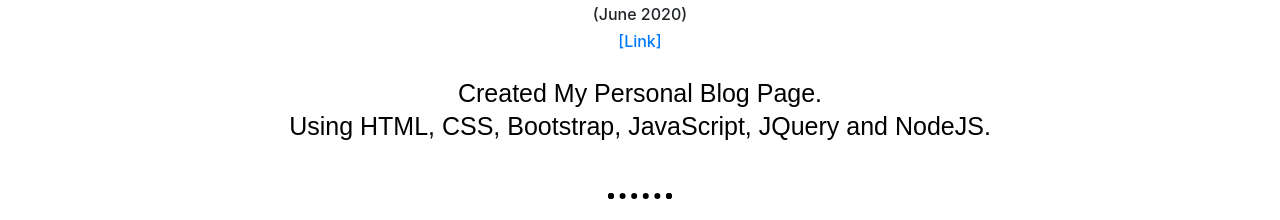
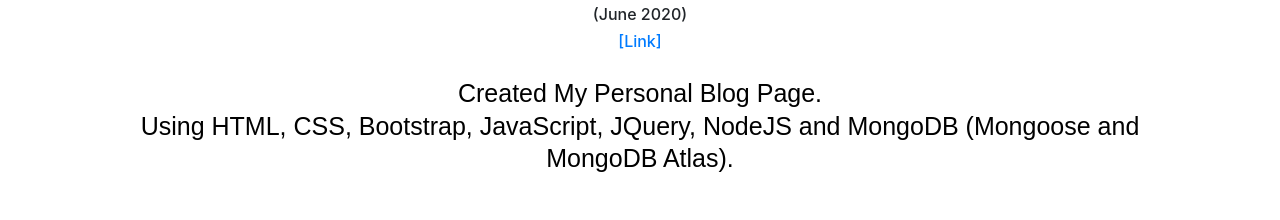
Before and after one commit to JitenKumarGrover/My-Personal-Website-2020, a plain HTML site: page projects.html in a window 1280 px wide. Shown: the part 732-952 px from the top of the page. Drawn offline with nearby package versions, Linux system fonts and the light colour scheme; a web font is replaced by a local one.

Commit message:
blog desc updated

```diff
--- a/projects.html
+++ b/projects.html
@@ -58,7 +58,7 @@
     <div class="project-row">
       <h3 class="sub_heading">My Blog Page</h3>
       <h6 class="sub_sub_heading">(June 2020) <br><a class="nav-link" target="_blank" href="https://infinite-waters-56078.herokuapp.com/">[Link]</a></h6>
-      <p class="p-desp">Created My Personal Blog Page. <br>Using HTML, CSS, Bootstrap, JavaScript, JQuery and NodeJS.</p>
+      <p class="p-desp">Created My Personal Blog Page. <br>Using HTML, CSS, Bootstrap, JavaScript, JQuery, NodeJS and MongoDB (Mongoose and MongoDB Atlas).</p>
     </div>
     <hr>
     <div class="project-row">
```
